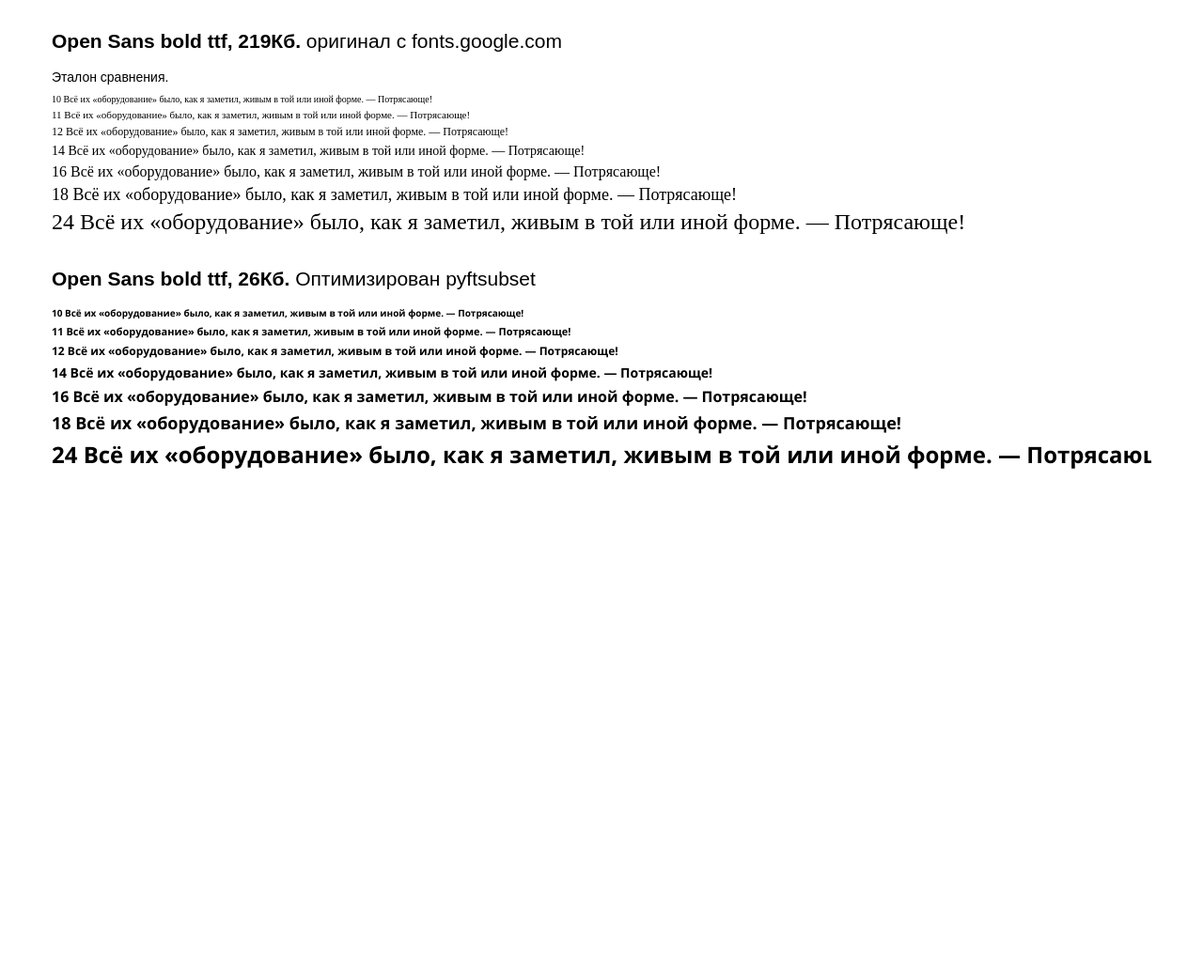
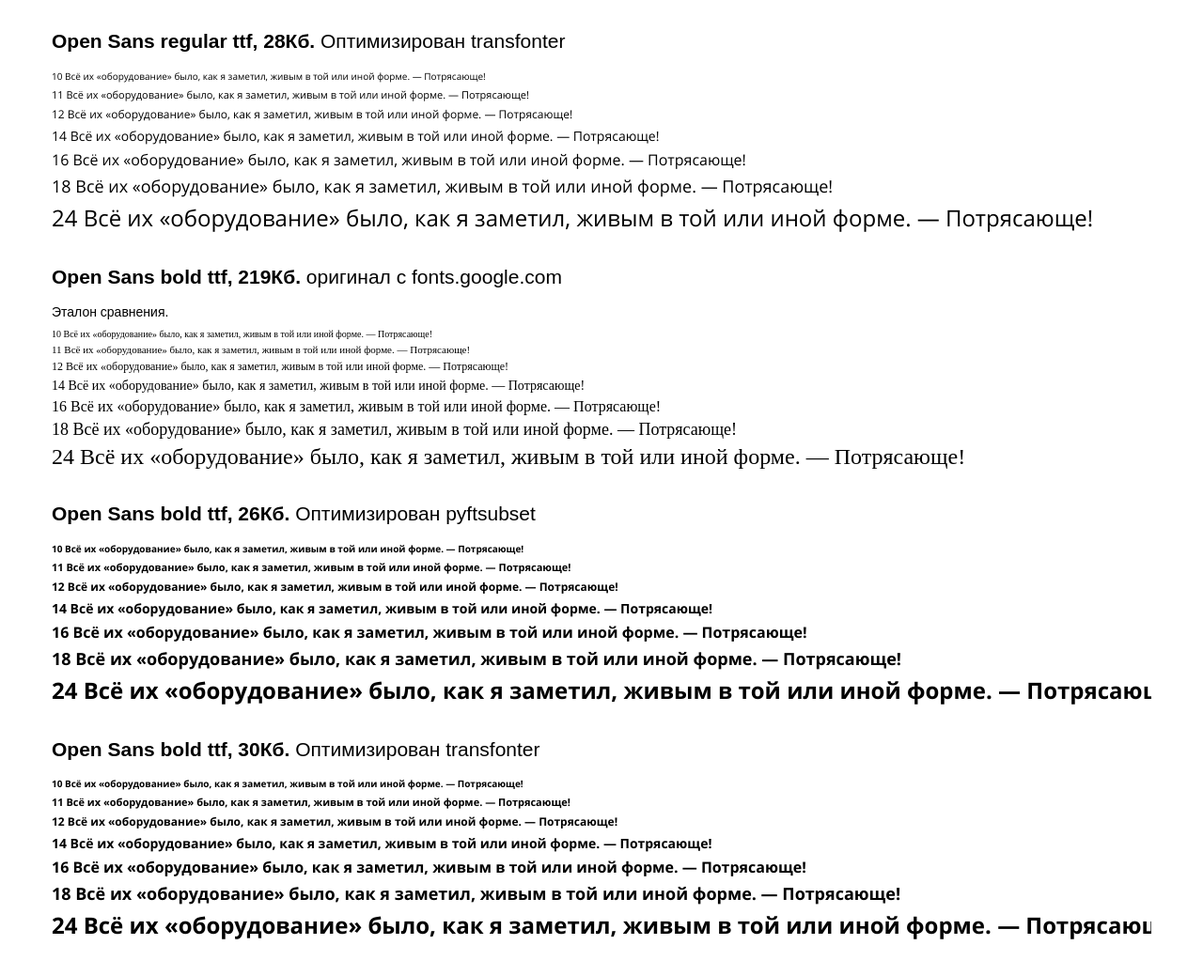
Before and after one commit to nicothin/webfont_convert_test, a website: page fonts/opensans/index.html in a window 1280 px wide. Shown: the part 579-1618 px from the top of the page at 94% size. Before the commit the page ends 1129 px from the top, so only its background shows below. Drawn offline with Linux system fonts and the light colour scheme; a web font is replaced by a local one.

Commit message:
Добавил в демку Open Sans, пропущенный через transfonder

```diff
--- a/fonts/opensans/index.html
+++ b/fonts/opensans/index.html
@@ -69,6 +69,32 @@
 
       <div class="collapse">
         <h2 class="collapse__header">
+          Open Sans regular ttf, 28Кб.
+          <small>Оптимизирован transfonter</small>
+        </h2>
+        <div class="collapse__inner">
+          <style>
+            @font-face {
+              font-family: "opensans_regular__google_com--transfonter.ttf";
+              src: url("opensans_regular__google_com--transfonter.ttf") format("truetype");
+              font-weight: normal;
+              font-style: normal;
+            }
+          </style>
+          <div style="font-family: 'opensans_regular__google_com--transfonter.ttf';">
+            <p style="font-size: 10px;">10 Всё их «оборудование» было, как я заметил, живым в той или иной форме. — Потрясающе!</p>
+            <p style="font-size: 11px;">11 Всё их «оборудование» было, как я заметил, живым в той или иной форме. — Потрясающе!</p>
+            <p style="font-size: 12px;">12 Всё их «оборудование» было, как я заметил, живым в той или иной форме. — Потрясающе!</p>
+            <p style="font-size: 14px;">14 Всё их «оборудование» было, как я заметил, живым в той или иной форме. — Потрясающе!</p>
+            <p style="font-size: 16px;">16 Всё их «оборудование» было, как я заметил, живым в той или иной форме. — Потрясающе!</p>
+            <p style="font-size: 18px;">18 Всё их «оборудование» было, как я заметил, живым в той или иной форме. — Потрясающе!</p>
+            <p style="font-size: 24px;">24 Всё их «оборудование» было, как я заметил, живым в той или иной форме. — Потрясающе!</p>
+          </div>
+        </div>
+      </div>
+
+      <div class="collapse">
+        <h2 class="collapse__header">
           Open Sans bold ttf, 219Кб.
           <small>оригинал c fonts.google.com</small>
         </h2>
@@ -120,6 +146,32 @@
         </div>
       </div>
 
+      <div class="collapse">
+        <h2 class="collapse__header">
+          Open Sans bold ttf, 30Кб.
+          <small>Оптимизирован transfonter</small>
+        </h2>
+        <div class="collapse__inner">
+          <style>
+            @font-face {
+              font-family: "opensans_bold__google_com--transfonter.ttf";
+              src: url("opensans_bold__google_com--transfonter.ttf") format("truetype");
+              font-weight: normal;
+              font-style: normal;
+            }
+          </style>
+          <div style="font-family: 'opensans_bold__google_com--transfonter.ttf';">
+            <p style="font-size: 10px;">10 Всё их «оборудование» было, как я заметил, живым в той или иной форме. — Потрясающе!</p>
+            <p style="font-size: 11px;">11 Всё их «оборудование» было, как я заметил, живым в той или иной форме. — Потрясающе!</p>
+            <p style="font-size: 12px;">12 Всё их «оборудование» было, как я заметил, живым в той или иной форме. — Потрясающе!</p>
+            <p style="font-size: 14px;">14 Всё их «оборудование» было, как я заметил, живым в той или иной форме. — Потрясающе!</p>
+            <p style="font-size: 16px;">16 Всё их «оборудование» было, как я заметил, живым в той или иной форме. — Потрясающе!</p>
+            <p style="font-size: 18px;">18 Всё их «оборудование» было, как я заметил, живым в той или иной форме. — Потрясающе!</p>
+            <p style="font-size: 24px;">24 Всё их «оборудование» было, как я заметил, живым в той или иной форме. — Потрясающе!</p>
+          </div>
+        </div>
+      </div>
+
     </div>
 
   </div>
```
Also changed, not shown: fonts/opensans/opensans_bold__google_com--transfonter.ttf (added), fonts/opensans/opensans_regular__google_com--transfonter.ttf (added), fonts/roboto/roboto_bold__google_com--pyftsubset.ttf (renamed from fonts/roboto_roboto_bold__google_com--pyftsubset.ttf), fonts/roboto/roboto_light__google_com--pyftsubset.ttf (renamed from fonts/roboto_roboto_light__google_com--pyftsubset.ttf), fonts/roboto/roboto_regular__google_com--pyftsubset.ttf (renamed from fonts/roboto_roboto_regular__google_com--pyftsubset.ttf).
